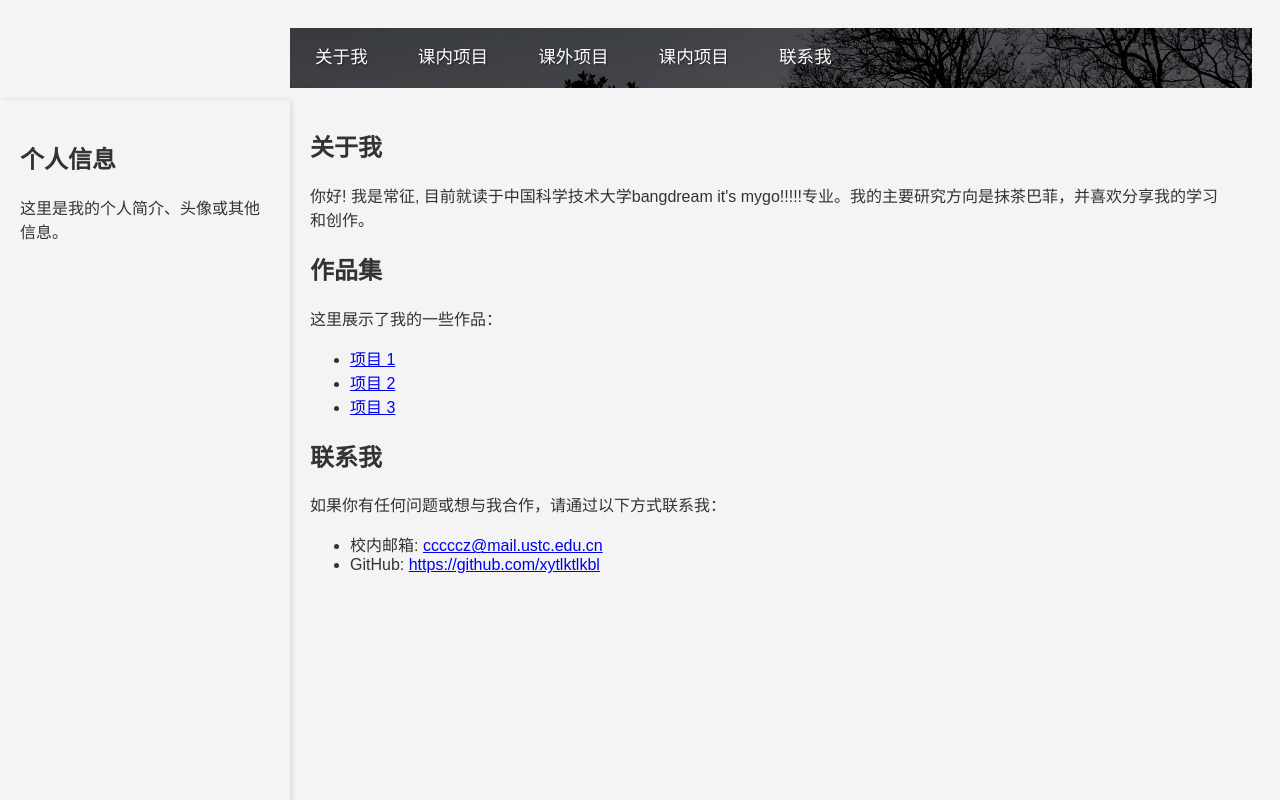
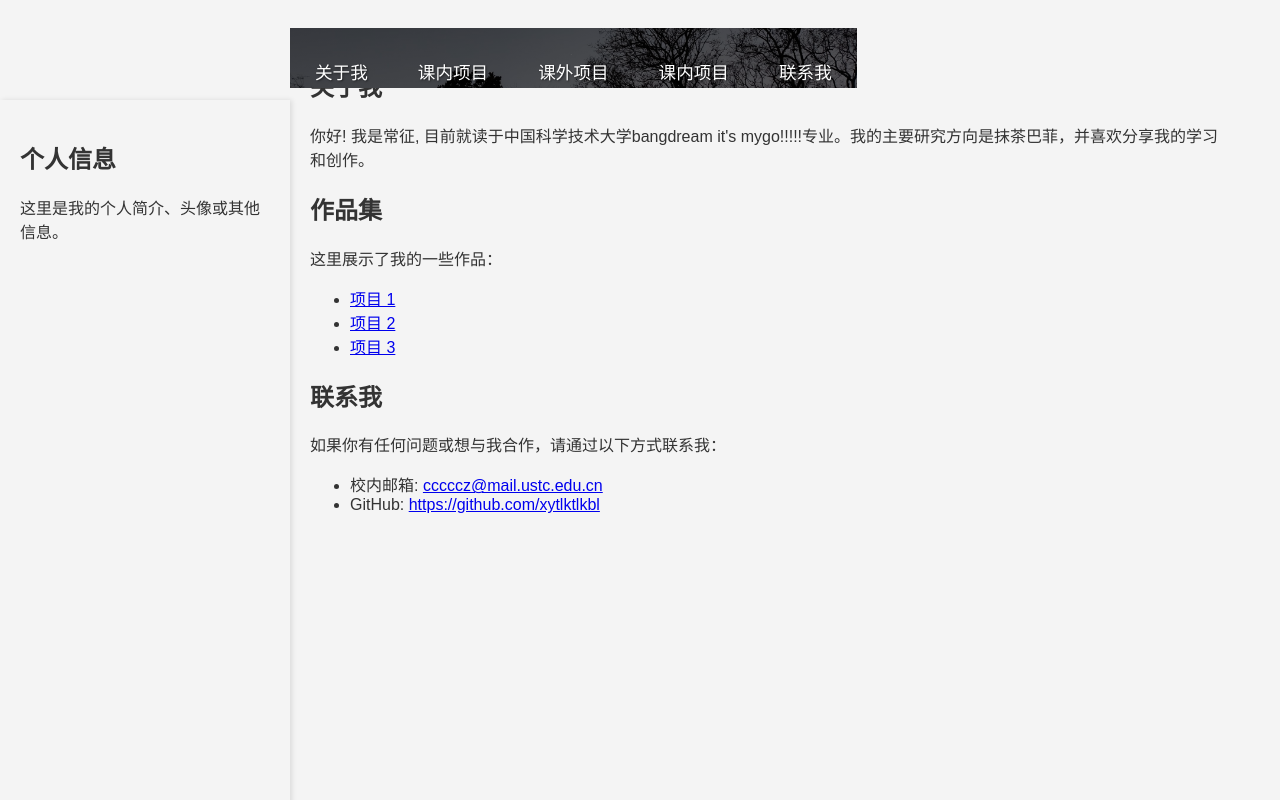
Before and after one commit to xytlktlkbl/xytlktlkbl.github.io, a plain HTML site: page index.html in a window 1280 px wide. Drawn offline with Linux system fonts and the light colour scheme.

Commit message:
Update index.html

```diff
--- a/index.html
+++ b/index.html
@@ -30,7 +30,7 @@
                 url('images/index_background.jpg') center/cover;
             height: 60px; /* 导航栏高度 */
             padding: 0px 0;
-            position: relative;
+            position: fixed;
         }
 
         nav a {
@@ -40,6 +40,8 @@
             text-align: center;
             padding: 15px 25px;
             text-decoration: none;
+            height: 60px;
+            line-height: 60px; /* 行高与容器高度一致 */
             font-size: 1.1em;
             text-shadow: 1px 1px 2px rgba(0,0,0,0.5);
             transition: all 0.3s ease;
```
